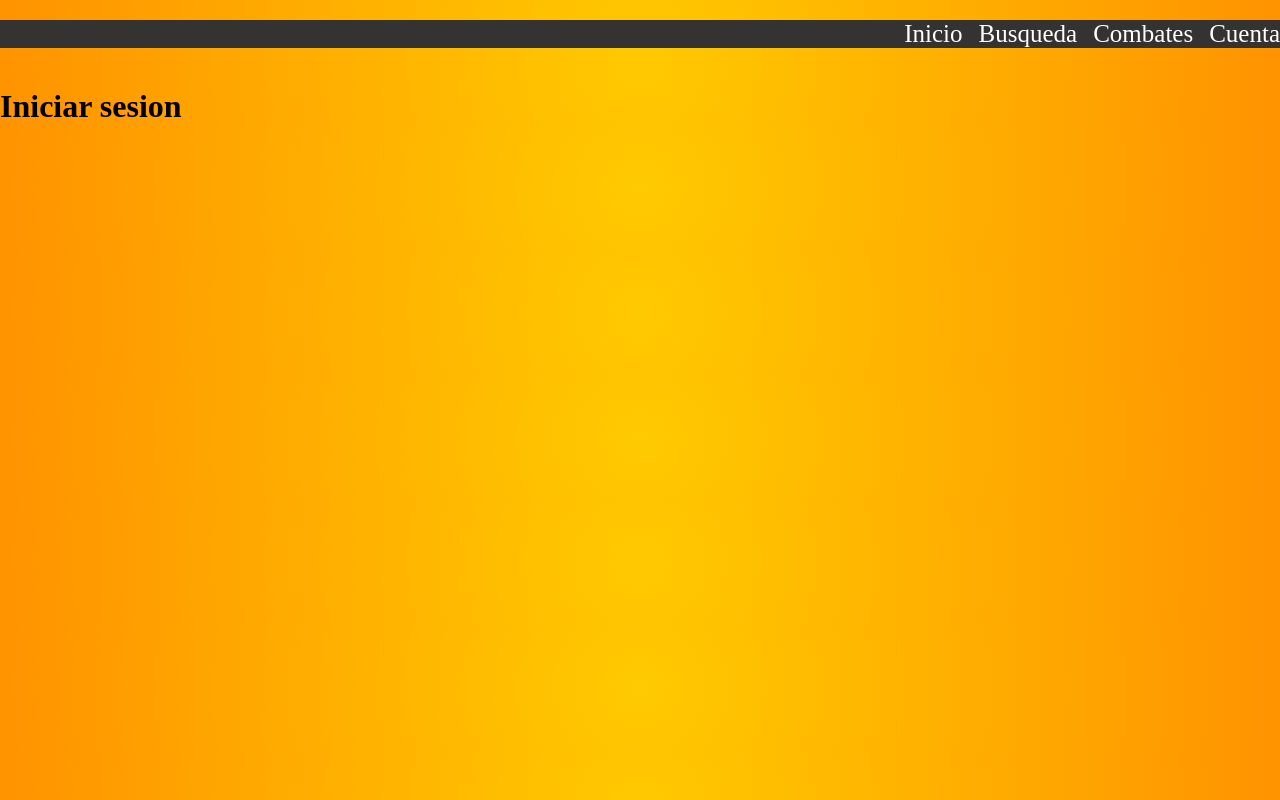
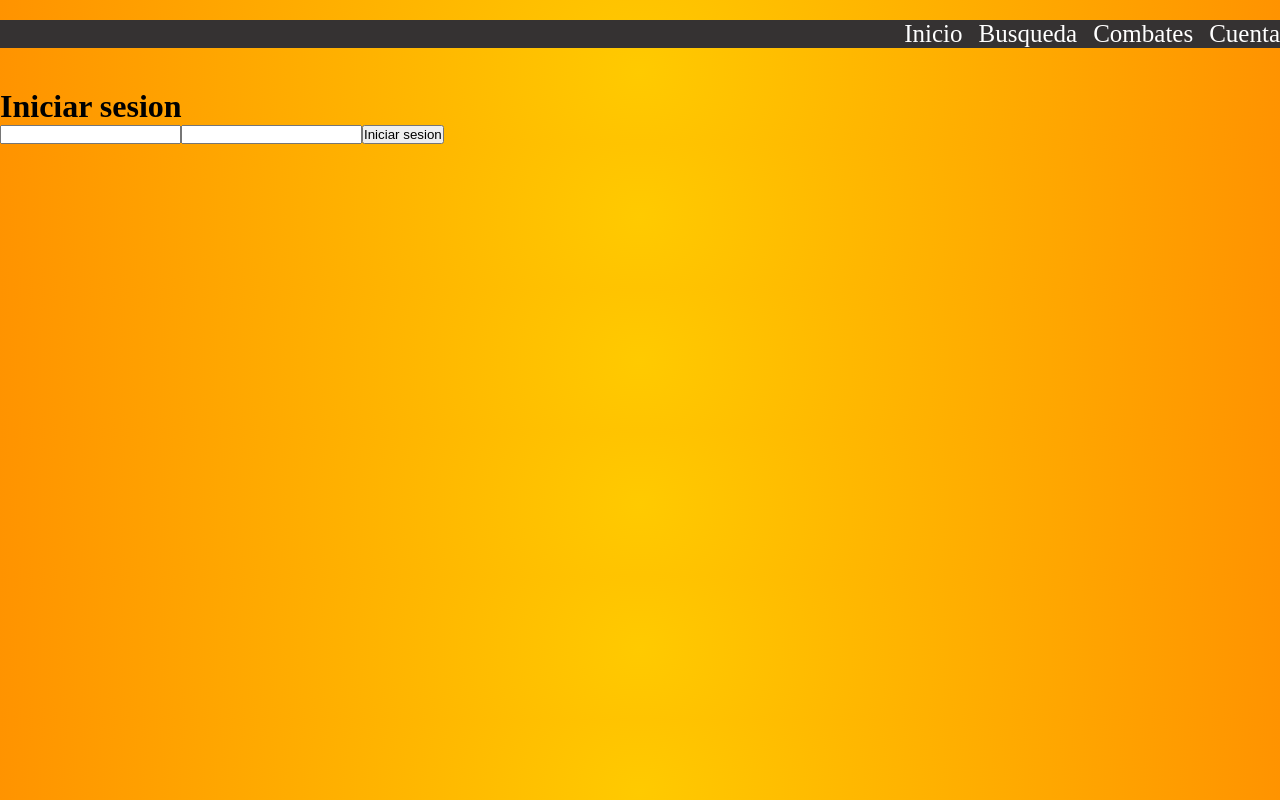
Before and after one commit to Dragonibax/Poke-Api-Front, a Next.js app in the folder poke-apif/: page /login in a window 1280 px wide. Built offline with nearby package versions, Linux system fonts and the light colour scheme.

Commit message:
Logica global del usuario en construccion

```diff
--- /dev/null
+++ b/poke-apif/app/components/Context/UserContextProvider.js
@@ -0,0 +1,39 @@
+'use client'
+import React, {createContext, useContext, useState} from 'react';
+
+const UserContext = createContext(undefined);
+export const UserProvider = ({children}) => {
+    const usuarioMaqueta = {
+        nombre: '',
+        apellido: '',
+        edad: 0,
+        email: '',
+        logged: false
+    }
+    const [user, setUser] = useState(usuarioMaqueta);
+    //Se manda a llamar la API de usuarios para el inicio de sesion
+    const loginUser = async (email,password) => {
+        //Modificar el cuerpo ¡¡¡Pendiente!!!
+        const response = await fetch('http://localhost:3000/api/user');
+        //const data = await response.json();
+        const data = {
+            nombre: 'Juan',
+            apellido: 'Perez',
+            edad: 25,
+            email: '',
+            logged: true
+        };
+        setUser(data);
+    }
+    const logoutUser = () => {
+        setUser(usuarioMaqueta);
+    }
+    return (
+        <UserContext.Provider value={{user,loginUser,logoutUser}}>
+            {children}
+        </UserContext.Provider>
+    )
+};
+export const useUserContext = () => {
+    return useContext(UserContext);
+};
--- a/poke-apif/app/components/Navegation.js
+++ b/poke-apif/app/components/Navegation.js
@@ -1,9 +1,12 @@
+'use client'
 import Link from "next/link"
 //import styles from './navegation.module.css'
 
 import { root } from "postcss"
+import {useContext} from "react";
+import {useUserContext} from "@/app/components/Context/UserContextProvider";
 
-const links =[{
+const linksNoUser =[{
   label : 'Inicio',
   route : '/'
 },{
@@ -16,13 +19,41 @@ const links =[{
   label : 'Cuenta',
   route : '/login'
 }]
+const linksUser =[{
+  label : 'Inicio',
+  route : '/'
+},{
+  label : 'Busqueda',
+  route : '/search'
+},{
+  label : 'Combates',
+  route : '/battle'
+},{
+  label : 'Cuenta',
+  route : '/login'
+},{
+    label : 'Cerrar sesion',
+    route : '/logout'
+}]
 
 export function Navigation ( ) {
+  const {user} = useUserContext();
   return(
   <header>
     <nav className="nav">
       <ul className="navul">
-          {links.map(({label,route}) => (
+        {
+          user.logged
+              ?
+              linksUser.map(({label, route}) => (
+                  <li key={route}>
+                    <Link href={route}>
+                      {label}
+                    </Link>
+                  </li>
+              ))
+              :
+              linksNoUser.map(({label, route}) => (
                   <li key={route}>
                     <Link href={route}>
                       {label}
--- a/poke-apif/app/layout.js
+++ b/poke-apif/app/layout.js
@@ -1,5 +1,6 @@
 import '../styles/globals.css'
 import {Navigation} from './components/Navegation';
+import {UserProvider} from "@/app/components/Context/UserContextProvider";
 
 export const metadata = {
   title: 'Poke-Api',
@@ -10,8 +11,10 @@ export default function RootLayout({ children }) {
   return (
     <html lang="en">
       <body>
-        <Navigation/>
-        {children}
+      <UserProvider>
+          <Navigation/>
+          {children}
+      </UserProvider>
       </body>
     </html>
   )
--- a/poke-apif/app/login/page.js
+++ b/poke-apif/app/login/page.js
@@ -1,5 +1,23 @@
+'use client'
+import {useUserContext} from "@/app/components/Context/UserContextProvider";
+import {useState} from "react";
+
 export default function login ( ) {
+    const {user,loginUser,logoutUser} = useUserContext();
+    const [email, setEmail] = useState('');
+    const [password, setPassword] = useState('');
     return (
-    <h1>Iniciar sesion</h1>
+        <>
+            {!user.logged?
+            <h1>Iniciar sesion</h1>:
+            <h1>Bienvenido {user.nombre}</h1>}
+            <input value={email} onChange={(e)=>setEmail(e.target.value)}/>
+            <input value={password} onChange={e=>setPassword(e.target.value)}/>
+            {user.logged?
+                <button onClick={()=>logoutUser()}>Salir</button>
+                :
+                <button onClick={()=>loginUser(email,password)}>Iniciar sesion</button>
+            }
+        </>
     )
   }
--- a/poke-apif/app/page.js
+++ b/poke-apif/app/page.js
@@ -1,5 +1,7 @@
+import {UserProvider} from "@/app/components/Context/UserContextProvider";
+
 export default function HomePage ( ) {
   return (
-  <h1>Esta es nuestra app por ahora</h1>
+        <h1>Esta es nuestra app por ahora</h1>
   )
 }
```
Lines whose indentation alone changed are shown as unchanged.
